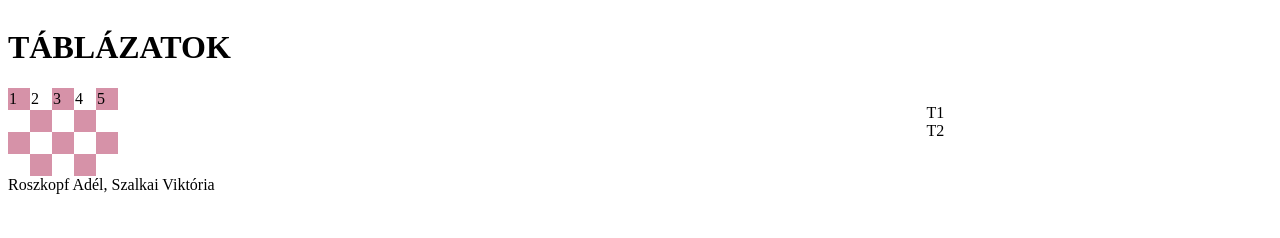
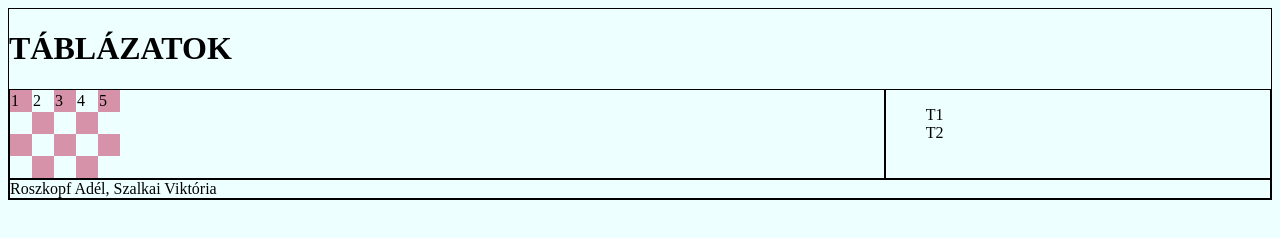
Before and after one commit to viktoriaszalkai/csapatmunka, a plain HTML site: page t2.html in a window 1280 px wide. Drawn offline with Linux system fonts and the light colour scheme.

Commit message:
borderek

```diff
--- a/stilus.css
+++ b/stilus.css
@@ -1,7 +1,8 @@
-.adel{
-    tr:nth-child(1){
-        back
-    }
+body{
+    background-color: rgb(238, 255, 255);
+}
+main, header, article, footer, nav{
+    border: 1px solid black;
 }
 .adel tr:nth-child(odd) td:nth-child(odd){
     background-color: rgb(214, 146, 168);
```
